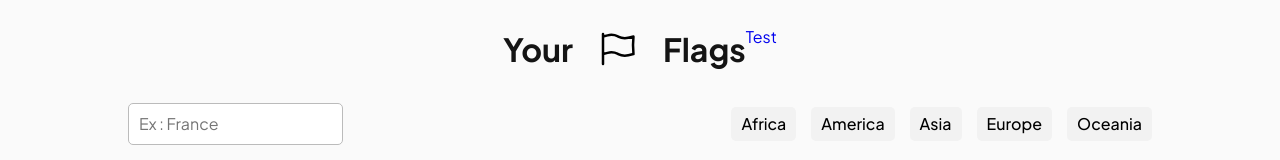
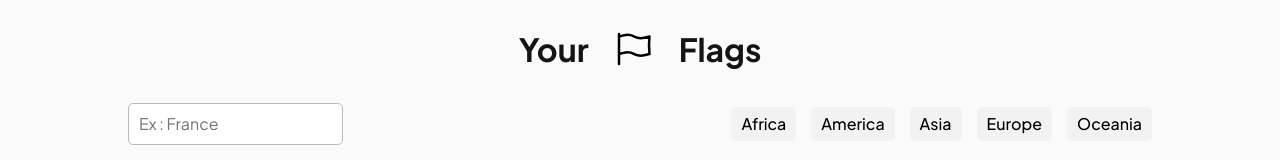
Before and after one commit to Dylou-Code/Your-Flags, a React (Vite) app: page / in a window 1280 px wide. Shown: the top 160 px of the page. Built offline with nearby package versions, Linux system fonts and the light colour scheme; no server answers.

Commit message:
Fix: Navigation link, reindentation

```diff
--- a/src/App.jsx
+++ b/src/App.jsx
@@ -6,8 +6,6 @@ import { SkeletonTheme } from 'react-loading-skeleton';
 import CountryDetails from "./components/CountryDetails.jsx";
 
 function App() {
-
-
   return (
       <SkeletonTheme baseColor="#D2D2D2" highlightColor="#fff">
           <BrowserRouter>
--- a/src/components/CountryDetails.jsx
+++ b/src/components/CountryDetails.jsx
@@ -37,19 +37,13 @@ const CountryDetails = () => {
                         <h3>Region : {country.region}</h3>
                         <p>conduite : {country.car.side}</p>
                         <p>Décalage horaire (TimeZone): {country.timezones}</p>
-
-
-
-
                     </div>
-
                 ))
             }
 
             <Link to={'/'}>
               <button>Retour</button>
             </Link>
-
         </div>
     );
 };
--- a/src/components/Logo.jsx
+++ b/src/components/Logo.jsx
@@ -7,8 +7,6 @@ const Logo = () => {
           <img className="logo__icon" src="src/assets/icons/flag.svg" alt=""/>
           <span className="logo__text">Flags</span>
       </div>
-
-
   )
 }
 
--- a/src/components/Navigation.jsx
+++ b/src/components/Navigation.jsx
@@ -9,9 +9,6 @@ const Navigation = () => {
                 <NavLink to="/">
                     <Logo/>
                 </NavLink>
-                <NavLink to="/country">
-                   <p>Test</p>
-                </NavLink>
             </div>
         </header>
 
```
